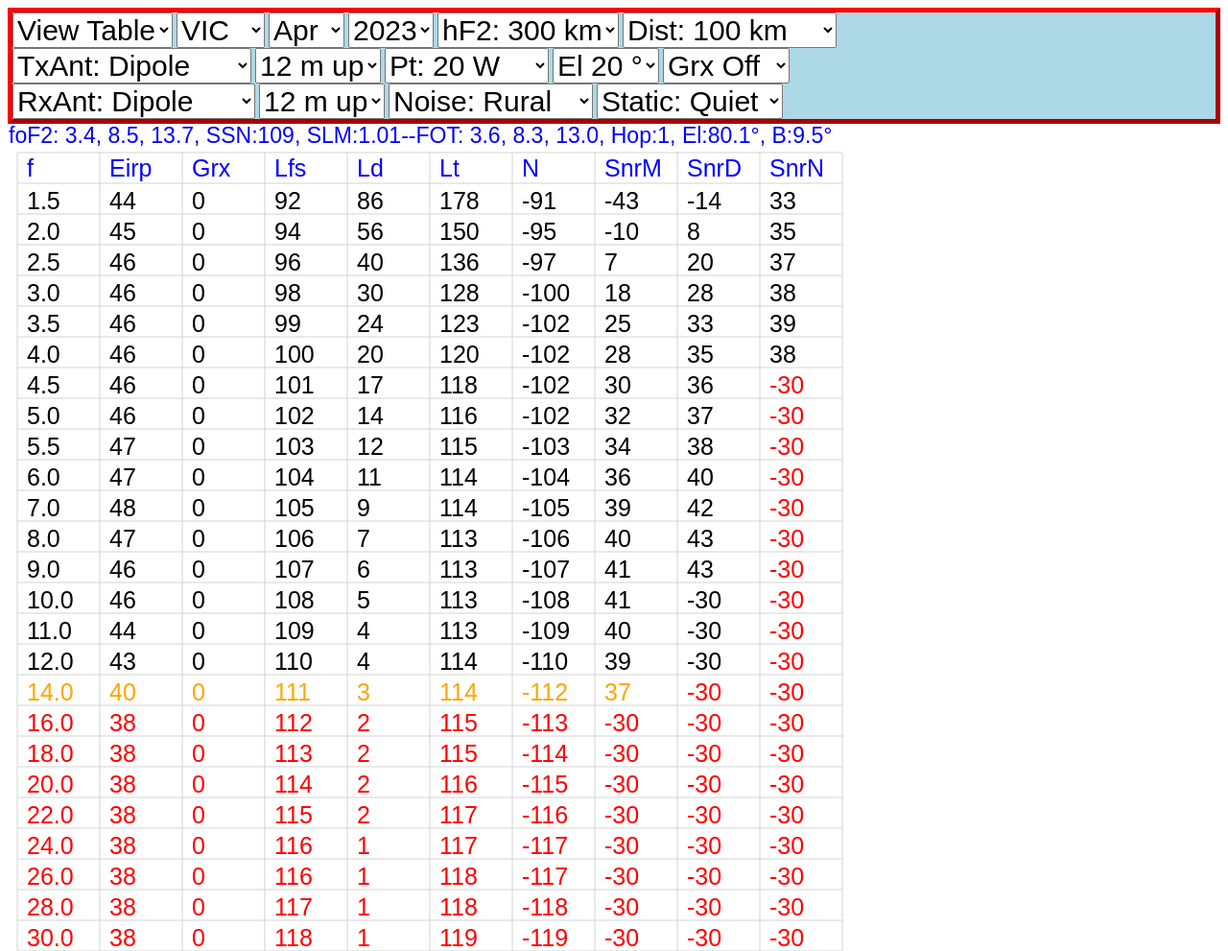
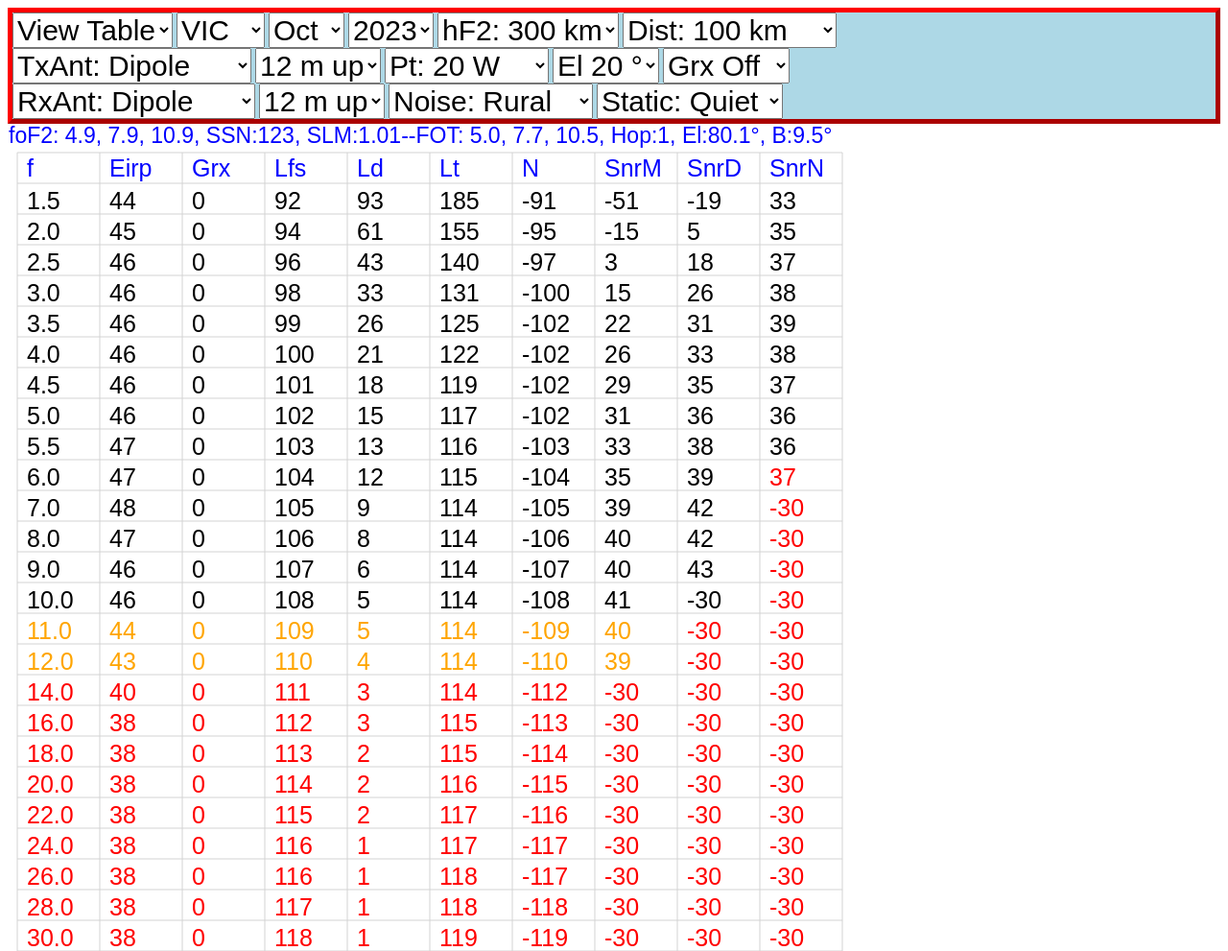
Before and after one commit to TinoPavic1/NVIS-1D, a plain HTML site: page index.html in a window 1280 px wide. Shown: the top 991 px of the page at 96% size. Drawn offline with Linux system fonts and the light colour scheme.

Commit message:
Add files via upload

```diff
--- a/index.html
+++ b/index.html
@@ -43,13 +43,13 @@
     <option value=1>Jan</option>
     <option value=2>Feb</option>
     <option value=3> Mar</option>
-    <option value=4 selected>Apr</option>
+    <option value=4>Apr</option>
     <option value=5>May</option>
     <option value=6 >Jun</option>
     <option value=7>Jul</option>
     <option value=8>Aug</option>
     <option value=9>Sep</option>
-    <option value=10>Oct</option>
+    <option value=10 selected>Oct</option>
     <option value=11>Nov</option>
     <option value=12>Dec</option>
   </select>
```
